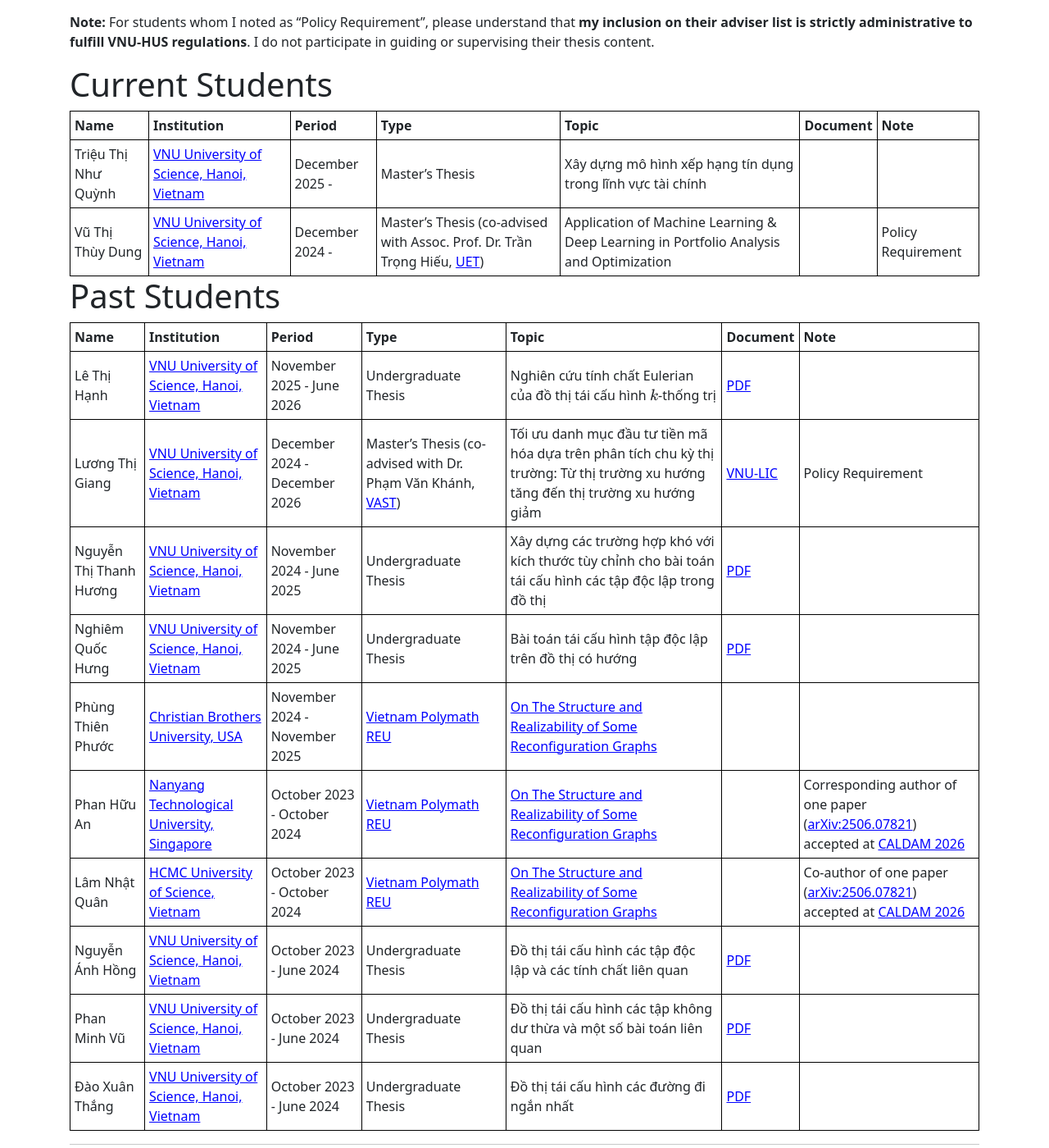
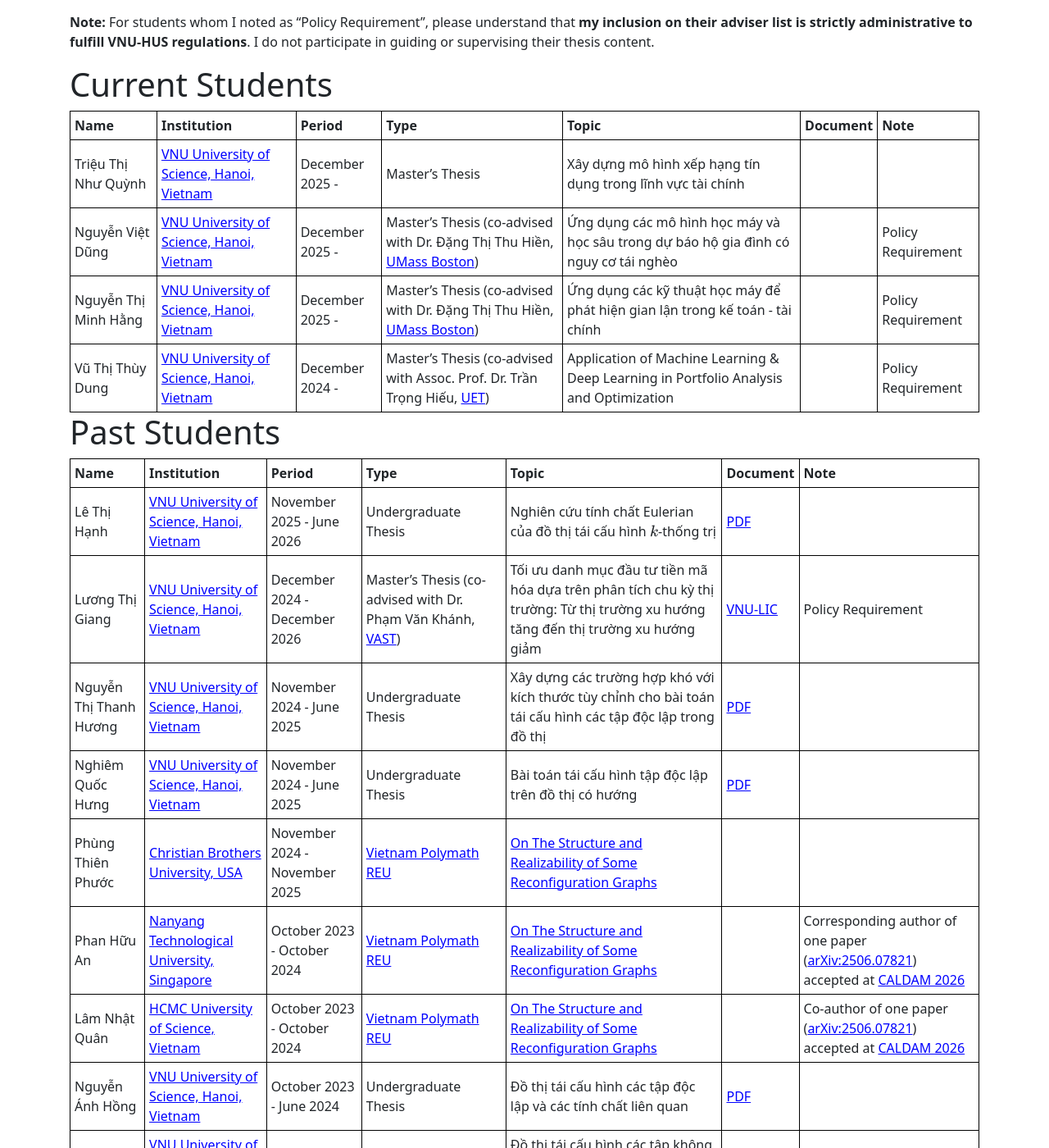
Before and after one commit to hoanganhduc/hoanganhduc.github.io, a Jekyll site: the page built from students.md, in a window 1280 px wide and 1400 px high, scrolled down 201 px. Shown: the whole window at 82% size. Built offline with Jekyll 4.4.1, drawn with Linux system fonts in a browser that asks for light colours; nearby versions of some CDN libraries; formulas are drawn with MathJax 3; a style sheet for code colours, icons or effects is not loaded; some of the changed text lies outside the part shown.

Commit message:
Updated @ 2026-08-23  07:12:01 ICT

```diff
--- a/students.md
+++ b/students.md
@@ -22,6 +22,8 @@ If you are a student and want to work with me on a research problem, please read
 | Name | Institution | Period | Type | Topic | Document | Note |
 |------|---|---|---|---|---|---|
 | Triệu Thị Như Quỳnh | [VNU University of Science, Hanoi, Vietnam](https://hus.vnu.edu.vn/) | December 2025 -  | Master's Thesis | Xây dựng mô hình xếp hạng tín dụng trong lĩnh vực tài chính |  |  |
+| Nguyễn Việt Dũng | [VNU University of Science, Hanoi, Vietnam](https://hus.vnu.edu.vn/) | December 2025 -  | Master's Thesis (co-advised with Dr. Đặng Thị Thu Hiền, [UMass Boston](https://www.umb.edu/)) | Ứng dụng các mô hình học máy và học sâu trong dự báo hộ gia đình có nguy cơ tái nghèo |  | Policy Requirement |
+| Nguyễn Thị Minh Hằng | [VNU University of Science, Hanoi, Vietnam](https://hus.vnu.edu.vn/) | December 2025 -  | Master's Thesis (co-advised with Dr. Đặng Thị Thu Hiền, [UMass Boston](https://www.umb.edu/)) | Ứng dụng các kỹ thuật học máy để phát hiện gian lận trong kế toán - tài chính |  | Policy Requirement |
 | Vũ Thị Thùy Dung | [VNU University of Science, Hanoi, Vietnam](https://hus.vnu.edu.vn/) | December 2024 - | Master's Thesis (co-advised with Assoc. Prof. Dr. Trần Trọng Hiếu, [UET](https://uet.vnu.edu.vn/)) | Application of Machine Learning & Deep Learning in Portfolio Analysis and Optimization |  | Policy Requirement |
 
 # Past Students
```
Also changed, not shown: other parts of students.md (+1 -1 lines), 1 other file.
